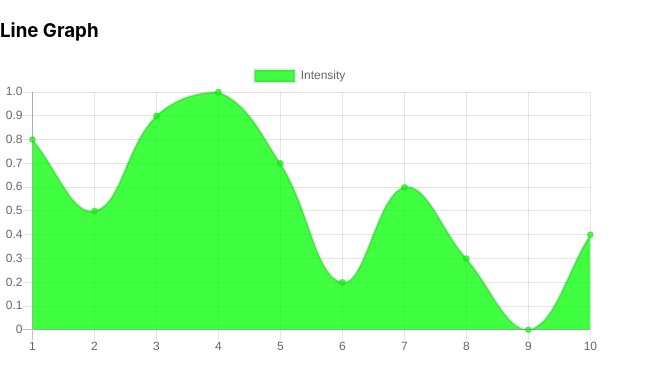
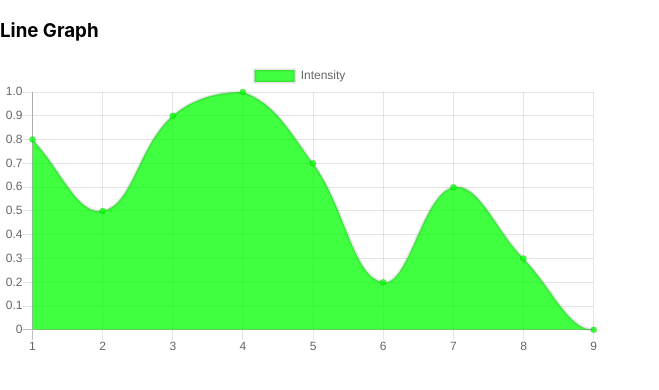
Before and after one commit to kris-dey/sweng20, a React (Create React App) app in the folder visualiser/: page / in a window 1280 px wide. Shown: the top 390 px of the page, without its empty margins (0-659 px from the left). Built offline with nearby package versions, Linux system fonts and the light colour scheme.

Commit message:
Update App.js

```diff
--- a/visualiser/src/App.js
+++ b/visualiser/src/App.js
@@ -7,10 +7,12 @@ import './App.css';
 export default class App extends Component{
   constructor(props){
     super(props)
+    for(var i = 1;i<1001;i++){
 
+    }
     this.state = {
       data:{
-        labels:[1,2,3,4,5,6,7,8,9,10],
+        labels:[1,2,3,4,5,6,7,8,9, ],
         datasets:[
          {
            label: "Intensity",
```
